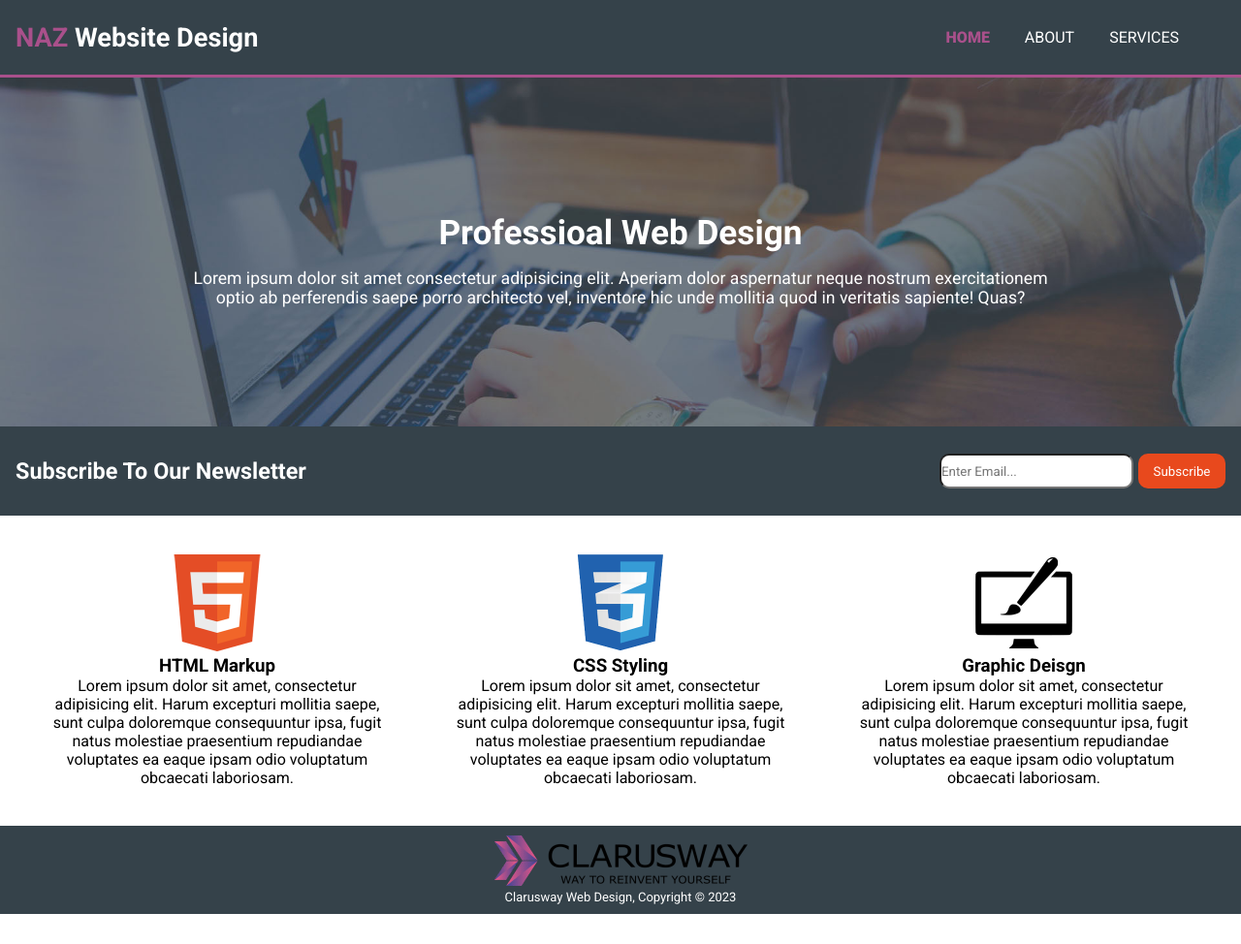
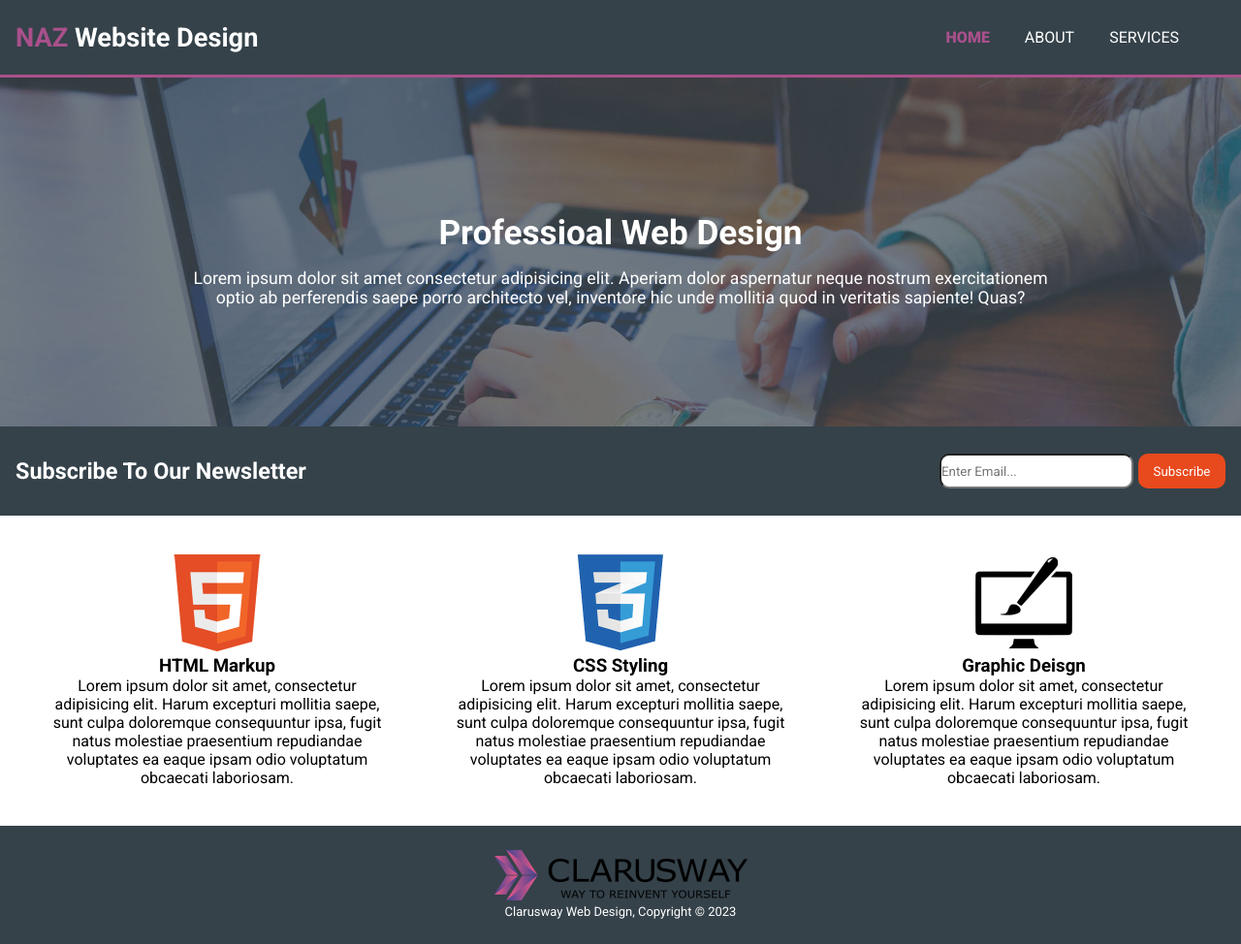
Before and after one commit to Nazgul-Racber/Web-Design, a plain HTML site: page index.html in a window 1280 px wide. Shown: the whole page at 97% size. Before the commit the page ends 943 px from the top, so only its background shows below. Drawn offline with Linux system fonts and the light colour scheme.

Commit message:
finished

```diff
--- a/style.css
+++ b/style.css
@@ -217,7 +217,7 @@ footer{
     background-color: #35424A;
     color: white;
     text-align: center;
-    padding: 10px;
+    padding: 25.3px;
 }
 
 footer p{
```
